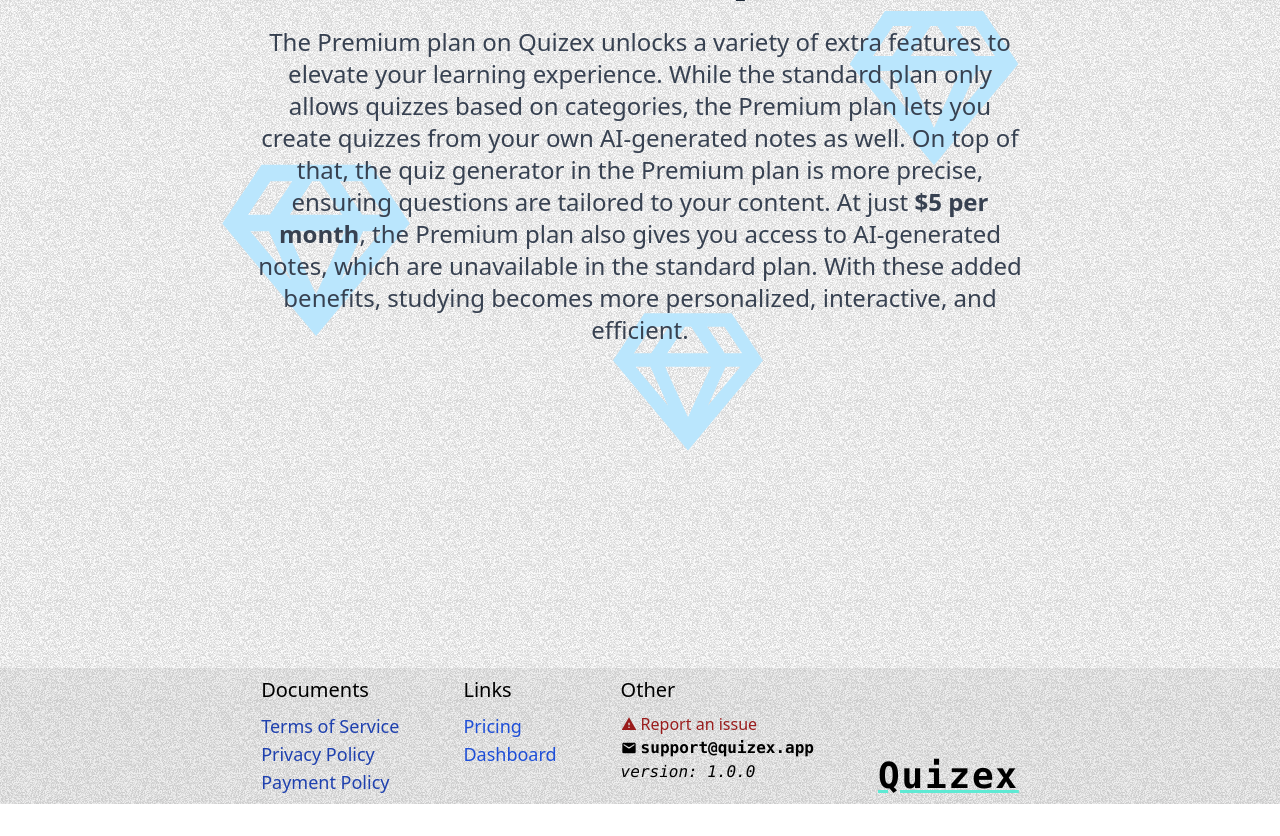
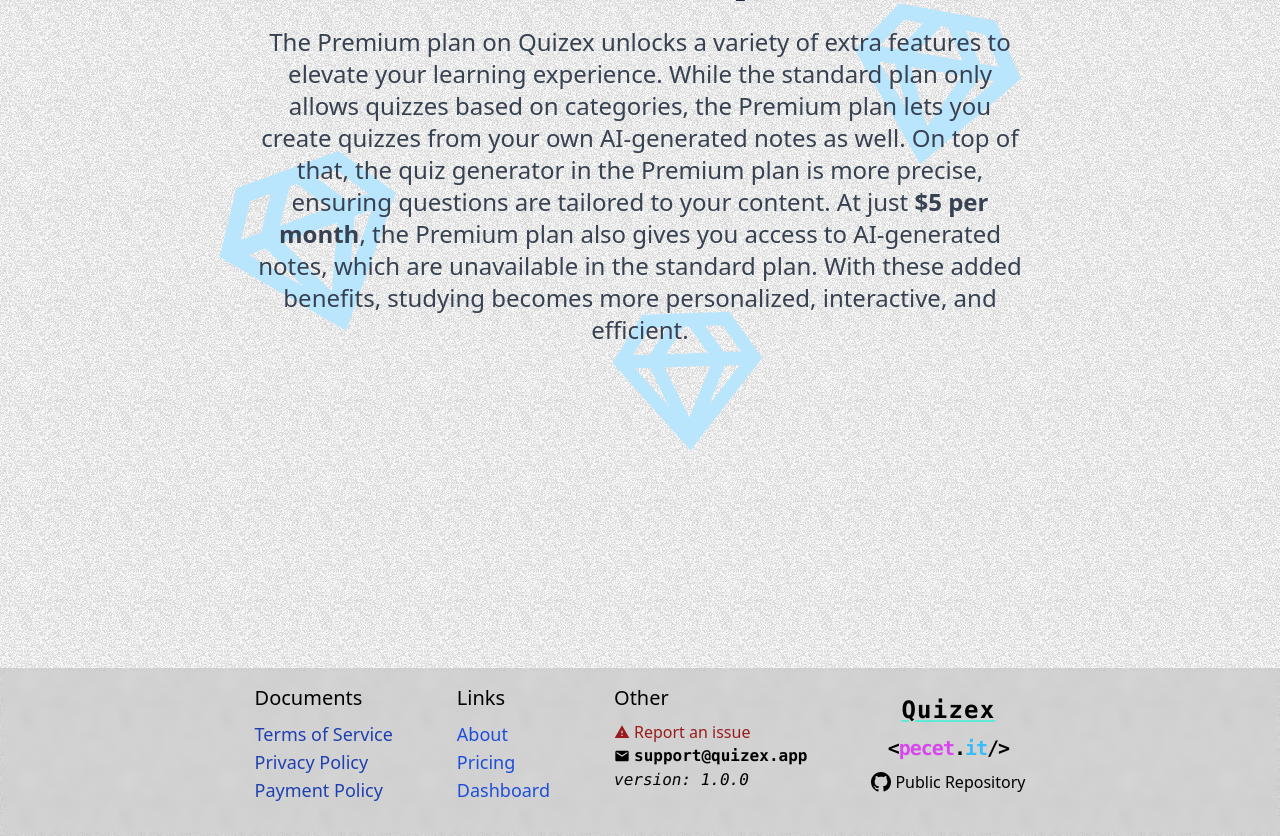
Before and after one commit to pecet3/quizex_pub, a Next.js app in the folder landingpage/: page / in a window 1280 px wide. Shown: the part 1540-2376 px from the top of the page. Before the commit the page ends 2344 px from the top, so only its background shows below. Built offline with nearby package versions, Linux system fonts and the light colour scheme.

Commit message:
almost finish

```diff
--- a/landingpage/app/pricing/layout.tsx
+++ b/landingpage/app/about/page.tsx
@@ -1,12 +1,7 @@
-export default function RootLayout({
-  children,
-}: Readonly<{
-  children: React.ReactNode;
-}>) {
+export default function Home() {
   return (
     <main className="max-w-4xl w-full m-auto p-2">
       <div className="mt-20"></div>
-      {children}
     </main>
   );
 }
--- a/landingpage/app/page.tsx
+++ b/landingpage/app/page.tsx
@@ -149,7 +149,7 @@
       >
         <motion.div
           initial={{ opacity: 0, y: -60, scale: 0 }}
-          animate={{ opacity: 1, y: 0, scale: 1, rotate: 0 }}
+          animate={{ opacity: 1, y: 0, scale: 1, rotate: -20 }}
           transition={{ delay: 1.0, duration: 0.4 }}
           className="hidden sm:block text-sky-200  absolute bottom-48 -left-10"
         >
@@ -157,7 +157,7 @@
         </motion.div>
         <motion.div
           initial={{ opacity: 0, x: 60, y: -60, scale: 0 }}
-          animate={{ opacity: 1, x: 0, y: 0, scale: 1, rotate: 0 }}
+          animate={{ opacity: 1, x: 0, y: 0, scale: 1, rotate: -2 }}
           transition={{ delay: 1.1, duration: 0.3 }}
           className="hidden sm:block text-sky-200  absolute bottom-20 right-64"
         >
@@ -165,8 +165,8 @@
         </motion.div>
         <motion.div
           initial={{ opacity: 0, x: 60, y: -70, scale: 0 }}
-          animate={{ opacity: 1, x: 0, y: 0, scale: 1, rotate: 0 }}
-          transition={{ delay: 1.1, duration: 0.4, ease: "backInOut" }}
+          animate={{ opacity: 1, x: 0, y: 0, scale: 1, rotate: 10 }}
+          transition={{ delay: 1.2, duration: 0.4, ease: "backInOut" }}
           className="hidden sm:block text-sky-200 absolute top-64 right-0"
         >
           <GrDiamond size={180} />
--- a/landingpage/app/pricing/page.tsx
+++ b/landingpage/app/pricing/page.tsx
@@ -1,3 +1,7 @@
 export default function Home() {
-  return <>Pricing</>;
+  return (
+    <main className="max-w-4xl w-full m-auto p-2">
+      <div className="mt-20"></div>
+    </main>
+  );
 }
--- a/landingpage/components/Footer.tsx
+++ b/landingpage/components/Footer.tsx
@@ -1,15 +1,16 @@
 import { MdEmail, MdWarning } from "react-icons/md";
 import { DocsList } from "./DocumentsCompontents";
-import { Logo } from "./Logo";
+import { LogoSm } from "./Logo";
 import Link from "next/link";
 import { links } from "@/links";
+import { BsGithub } from "react-icons/bs";
 
 export const Footer = () => {
   return (
     <footer
-      className="px-4 sm:px-8 md:px-36  mt-12 md:mt-24 p-2
+      className="px-4 sm:px-8 md:px-36  mt-12 md:mt-24 p-2 pt-4 py-8
       text-justify gap-16 flex md:flex-row flex-col items-start justify-center
-       bg-black bg-opacity-5 "
+       bg-black bg-opacity-10 backdrop-blur-sm"
     >
       <section className="">
         <p className="text-xl mb-2">Documents</p>
@@ -18,6 +19,9 @@
       <section className="">
         <p className="text-xl mb-2 ">Links</p>
         <ul className="text-blue-700 text-lg">
+          <li>
+            <Link href={links.landingPage + "/about"}>About</Link>
+          </li>
           <li>
             <Link href={links.landingPage + "/pricing"}>Pricing</Link>
           </li>
@@ -42,8 +46,20 @@
           <p className="font-mono italic">version: 1.0.0</p>
         </div>
       </section>
-      <section className="self-end ">
-        <Logo />
+      <section className="self-center items-center flex flex-col gap-2">
+        <LogoSm />
+        <Link
+          href={links.pecetit}
+          className=" font-mono
+    font-bold text-xl tracking-tighter flex duration-300 "
+        >
+          &lt;<div className="text-fuchsia-500">pecet</div>.
+          <span className="text-sky-400 ">it</span>/&gt;
+        </Link>
+        <Link href={links.repo} className="flex items-center gap-1">
+          <BsGithub size={20} />
+          Public Repository
+        </Link>
       </section>
     </footer>
   );
--- a/landingpage/components/Logo.tsx
+++ b/landingpage/components/Logo.tsx
@@ -11,3 +11,15 @@
     </Link>
   );
 };
+
+export const LogoSm = () => {
+  return (
+    <Link
+      href="/"
+      className="flex-none tracking-wider font-mono text-2xl
+             underline decoration-teal-300   font-bold"
+    >
+      Quizex
+    </Link>
+  );
+};
--- a/landingpage/components/Navbar.tsx
+++ b/landingpage/components/Navbar.tsx
@@ -63,6 +63,7 @@
           transition={{ duration: 0.5, delay: 1.2 }}
           className="hidden md:flex gap-2 sm:gap-4  items-center font-extralight tracking-widest"
         >
+          <Link href="/about">About</Link>
           <Link href="/pricing">Pricing</Link>
           <Link href={links.app}>Dashboard</Link>
         </motion.div>
@@ -83,14 +84,16 @@
           animate={{ y: 0 }}
           exit={{ height: 0 }}
           transition={{ duration: 0.5 }}
-          className="md:hidden text-2xl font-ibm-plex backdrop-blur-md bg-black bg-opacity-40
+          className="md:hidden text-2xl font-ibm-plex backdrop-blur-md bg-black bg-opacity-15
           w-full fixed top-0 z-40 py-8 pt-16 px-6"
         >
-          <div className="flex flex-col items-center space-y-4 text-white">
+          <div className="flex flex-col items-center space-y-4">
+            <Link href="/about" onClick={toggleMenu}>
+              About
+            </Link>
             <Link href="/pricing" onClick={toggleMenu}>
               Pricing
             </Link>
-
             <Link href={links.app} onClick={toggleMenu}>
               Dashboard
             </Link>
--- a/landingpage/links.ts
+++ b/landingpage/links.ts
@@ -1,4 +1,6 @@
 export const links = {
     landingPage: "/",
-    app: "https://play.quizex.app"
+    app: "https://play.quizex.app",
+    repo: "https://github.com/pecet3/quizex_pub",
+    pecetit:"https://pecet.it"
 }
```
